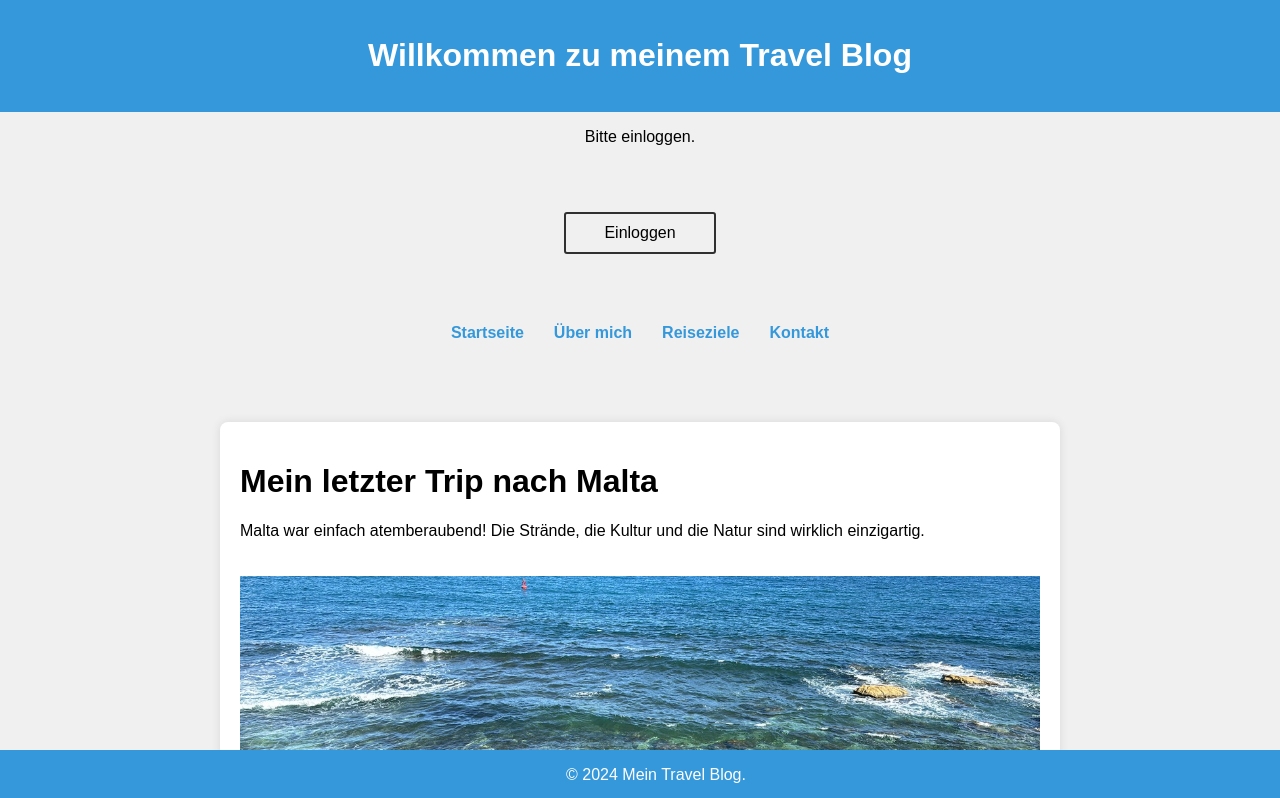
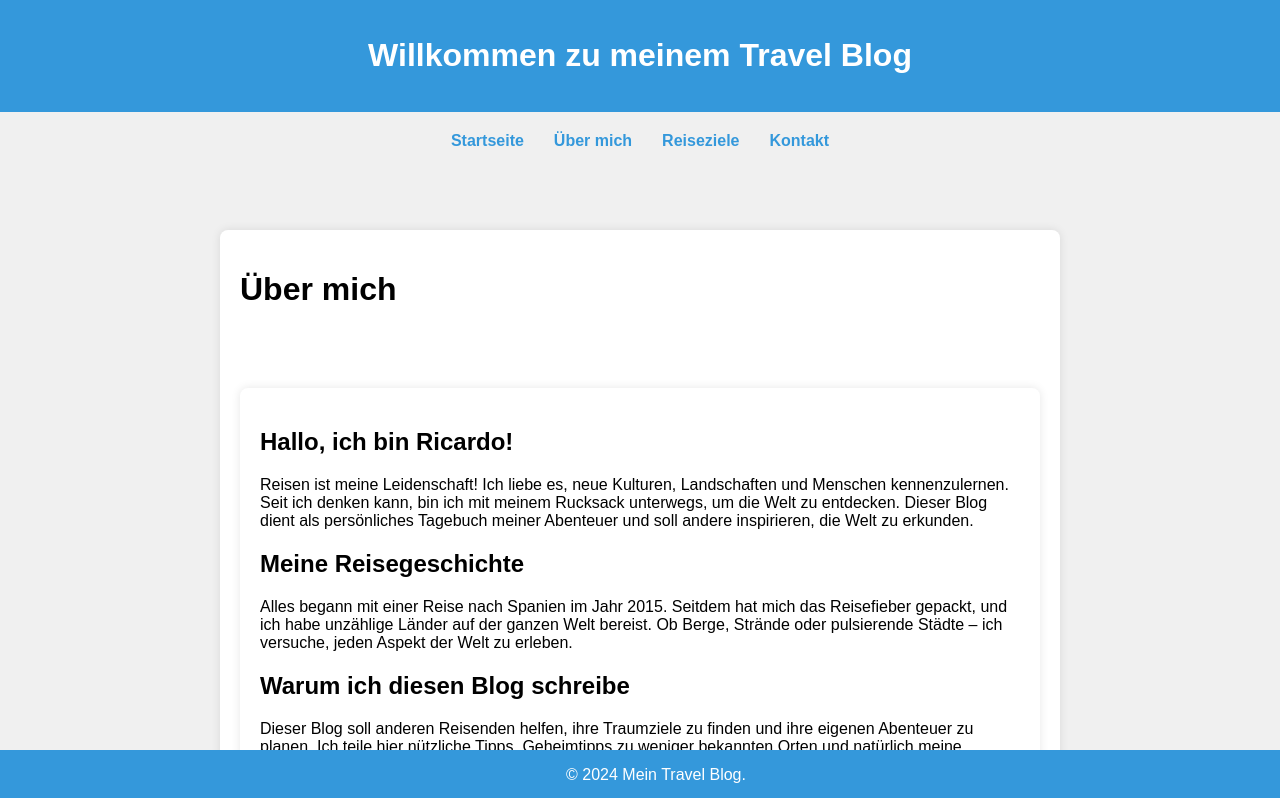
Before and after one commit to RicardoCreates/java-react-blog, a React (Vite) app: page /about in a window 1280 px wide. Shown: the top 798 px of the page. Built offline with nearby package versions, Linux system fonts and the light colour scheme.

Commit message:
about me routing

```diff
--- a/package.json
+++ b/package.json
@@ -12,6 +12,7 @@
   "dependencies": {
     "react": "^18.3.1",
     "react-dom": "^18.3.1",
+    "react-router-dom": "^6.26.2",
     "styled-components": "^6.1.13"
   },
   "devDependencies": {
--- /dev/null
+++ b/src/About.tsx
@@ -0,0 +1,42 @@
+
+
+export default function About(){
+    return (
+        <>
+            <h1>Über mich</h1>
+            <main>
+                <article>
+                    <h2>Hallo, ich bin Ricardo!</h2>
+                    <p>
+                        Reisen ist meine Leidenschaft! Ich liebe es, neue Kulturen, Landschaften und Menschen
+                        kennenzulernen.
+                        Seit ich denken kann, bin ich mit meinem Rucksack unterwegs, um die Welt zu entdecken.
+                        Dieser Blog dient als persönliches Tagebuch meiner Abenteuer und soll andere inspirieren, die
+                        Welt zu erkunden.
+                    </p>
+                </article>
+
+                <article>
+                    <h2>Meine Reisegeschichte</h2>
+                    <p>
+                        Alles begann mit einer Reise nach Spanien im Jahr 2015. Seitdem hat mich das Reisefieber
+                        gepackt, und ich habe
+                        unzählige Länder auf der ganzen Welt bereist. Ob Berge, Strände oder pulsierende Städte – ich
+                        versuche,
+                        jeden Aspekt der Welt zu erleben.
+                    </p>
+                </article>
+
+                <article>
+                    <h2>Warum ich diesen Blog schreibe</h2>
+                    <p>
+                        Dieser Blog soll anderen Reisenden helfen, ihre Traumziele zu finden und ihre eigenen Abenteuer
+                        zu planen.
+                        Ich teile hier nützliche Tipps, Geheimtipps zu weniger bekannten Orten und natürlich meine
+                        eigenen Reiseerfahrungen.
+                    </p>
+                </article>
+            </main>
+        </>
+    )
+}
--- a/src/App.tsx
+++ b/src/App.tsx
@@ -5,31 +5,38 @@ import Nav from "./components/Nav.tsx";
 import Footer from "./components/Footer.tsx";
 import Article from "./components/Article.tsx";
 import Article2 from "./components/Article2.tsx";
-import {useState} from "react";
-import styled from "styled-components";
+// import {useState} from "react";
+// import styled from "styled-components";
+import { BrowserRouter as Router, Routes, Route } from 'react-router-dom';
+import About from "./About.tsx";
+
 
 
 
 function App() {
-    const [isLoggedIn, setIsLoggedIn] = useState<boolean>(false);
+    // const [isLoggedIn, setIsLoggedIn] = useState<boolean>(false);
 
 
     return (
         <>
-            <GlobalStyles/>
-            <Header/>
-            <StyledDiv>
-                {isLoggedIn ? <p>Willkommen zurück!</p> : <p>Bitte einloggen.</p>}
-                <StyledButton onClick={() => setIsLoggedIn(!isLoggedIn)}>
-                    {isLoggedIn ? 'Ausloggen' : 'Einloggen'}
-                </StyledButton>
-            </StyledDiv>
-            <Nav/>
-            <main>
-                <Article/>
-                <Article2/>
-            </main>
-            <Footer/>
+            <Router>
+                <GlobalStyles />
+                <Header />
+                {/*<StyledDiv>*/}
+                {/*    {isLoggedIn ? <p>Willkommen zurück!</p> : <p>Bitte einloggen.</p>}*/}
+                {/*    <StyledButton onClick={() => setIsLoggedIn(!isLoggedIn)}>*/}
+                {/*        {isLoggedIn ? 'Ausloggen' : 'Einloggen'}*/}
+                {/*    </StyledButton>*/}
+                {/*</StyledDiv>*/}
+                <Nav />
+                <main>
+                    <Routes>
+                        <Route path="/" element={<><Article /><Article2 /></>} />
+                        <Route path="/about" element={<About/>} />
+                    </Routes>
+                </main>
+                <Footer />
+            </Router>
         </>
     )
 }
@@ -37,21 +44,21 @@ function App() {
 export default App
 
 
-const StyledButton = styled.div`
-    color: black;
-    align-items: center;
-    text-align: center;
-    font-size: 1em;
-    margin: 50px;
-    width: 10%;
-    padding: 10px;
-    border: 2px solid #303030;
-    border-radius: 3px;
-`;
-
-const StyledDiv = styled.div`
-    display: flex;
-    flex-direction: column;
-    align-items: center;
-    text-align: center;
-`
+// const StyledButton = styled.div`
+//     color: black;
+//     align-items: center;
+//     text-align: center;
+//     font-size: 1em;
+//     margin: 50px;
+//     width: 10%;
+//     padding: 10px;
+//     border: 2px solid #303030;
+//     border-radius: 3px;
+// `;
+//
+// const StyledDiv = styled.div`
+//     display: flex;
+//     flex-direction: column;
+//     align-items: center;
+//     text-align: center;
+// `
--- a/src/components/Nav.tsx
+++ b/src/components/Nav.tsx
@@ -1,13 +1,14 @@
 import styled from 'styled-components';
+import {Link} from "react-router-dom";
 
 export default function Nav(){
     return (
         <>
             <NavStyled>
-                <a href="#">Startseite</a>
-                <a href="#">Über mich</a>
-                <a href="#">Reiseziele</a>
-                <a href="#">Kontakt</a>
+                <Link to="/">Startseite</Link>
+                <Link to="/about">Über mich</Link>
+                <Link to="#">Reiseziele</Link>
+                <Link to="#">Kontakt</Link>
             </NavStyled>
         </>
     )
```
Also changed, not shown: 1 other file (tests, documents, lock files or other folders).
